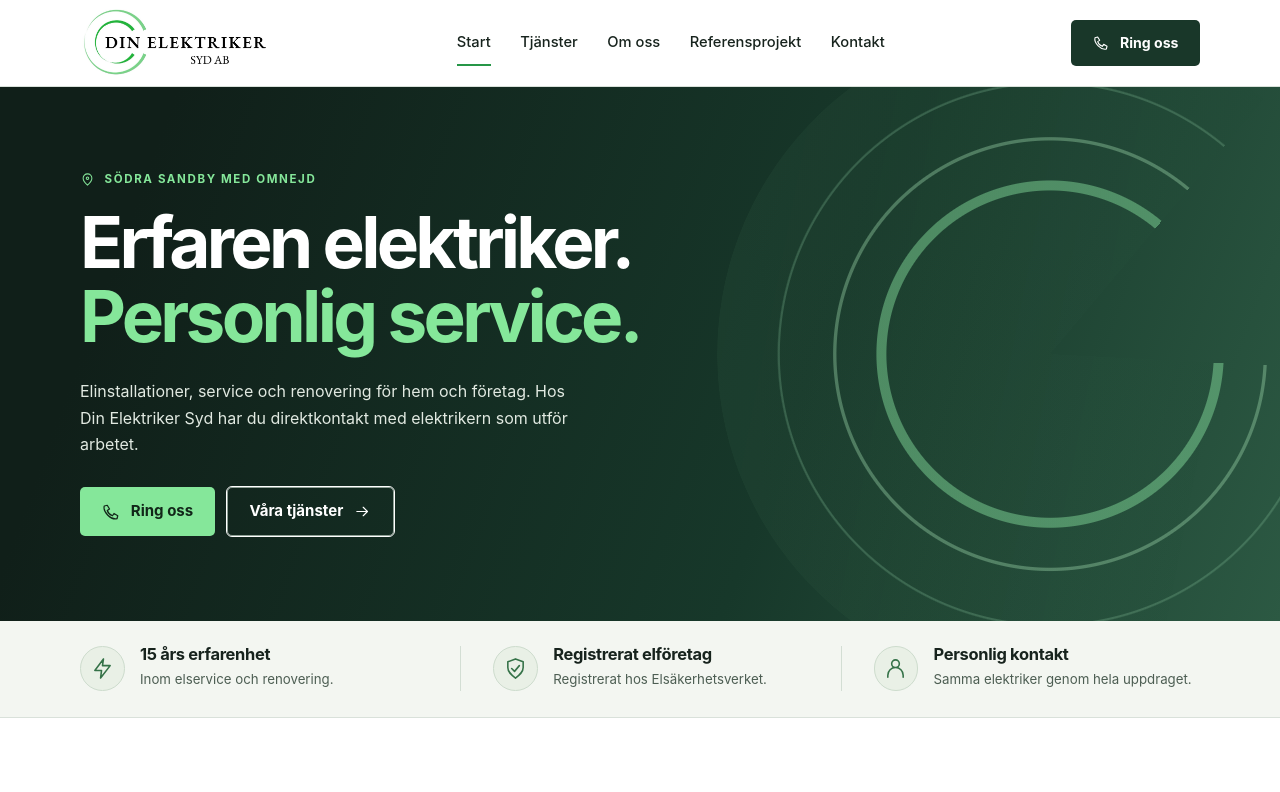
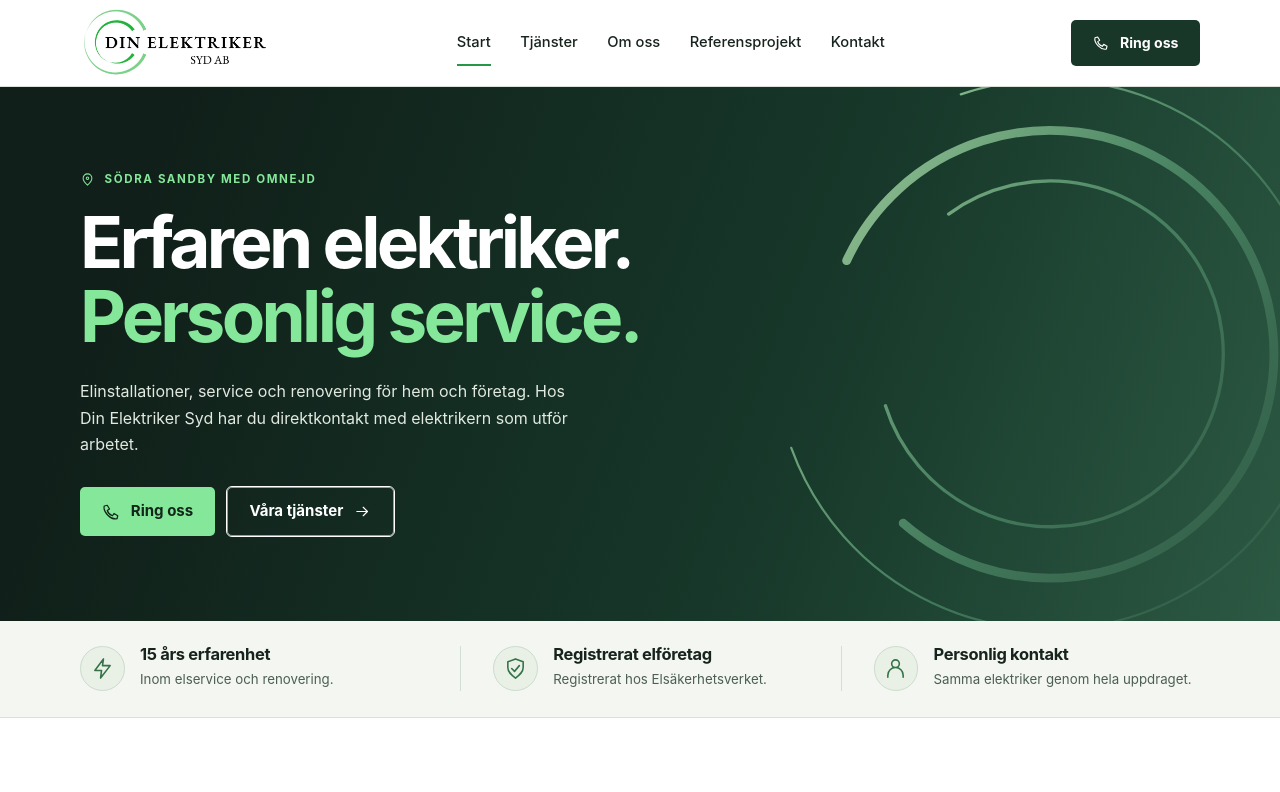
Before and after one commit to JohanKroger/din-elektriker-syd, a Next.js app: page / in a window 1280 px wide. Shown: the top 792 px of the page. Built offline with nearby package versions, Linux system fonts and the light colour scheme.

Commit message:
Mjuka upp cirkelbågarna och framhäv tjänsternas kontaktruta

```diff
--- a/app/globals.css
+++ b/app/globals.css
@@ -178,31 +178,8 @@ footer a:hover,
 	aspect-ratio: 1;
 	top: 50%;
 	right: -8%;
-	transform: translateY(-50%) rotate(-24deg);
-	border-radius: 50%;
-	background:
-		radial-gradient(
-			circle closest-side,
-			transparent 49%,
-			#80d69780 49.3%,
-			#80d69780 52%,
-			transparent 52.3%,
-			transparent 64%,
-			#a9e4b65c 64.3%,
-			#a9e4b65c 65%,
-			transparent 65.3%,
-			transparent 81%,
-			#90cda440 81.3%,
-			#90cda440 81.6%,
-			transparent 82%
-		),
-		linear-gradient(125deg, #8dda9b10, transparent 70%);
-	mask-image: conic-gradient(
-		from 75deg,
-		transparent 0deg 42deg,
-		black 42deg 349deg,
-		transparent 349deg
-	);
+	transform: translateY(-50%);
+	background: url("/cirkelbagar.svg") center / contain no-repeat;
 }
 .intro::after {
 	width: min(38vw, 35rem);
@@ -407,7 +384,6 @@ footer a:hover,
 .contact-section .contact-line {
 	border-color: #52705b;
 }
-.service-contact svg,
 .contact-section .contact-line svg,
 .intro .kicker {
 	color: var(--green);
@@ -456,6 +432,7 @@ footer {
 }
 .service-contact {
 	grid-area: 1 / 2;
+	margin-top: 2.5rem;
 	position: sticky;
 	top: 1.5rem;
 	align-self: start;
@@ -467,17 +444,38 @@ footer {
 	gap: 0.75rem;
 	min-height: 48px;
 	padding: 1rem;
-	border: 1px solid #426e53;
-	border-radius: 0.6rem;
-	background: linear-gradient(115deg, #193629, #315741);
+	justify-content: space-between;
+	border: 1px solid #91bd92;
+	border-radius: 0.85rem;
+	background: linear-gradient(120deg, #d8f6bc, #a3dea7);
+	color: #143724;
+	box-shadow: 0 6px 18px -8px #24492f50;
+}
+.service-contact strong,
+.service-contact small {
+	display: block;
+}
+.service-contact strong {
+	font-size: 1.15rem;
+	letter-spacing: -0.025em;
+}
+.service-contact small {
+	margin-top: 0.15rem;
+	font-size: 0.84rem;
+}
+.contact-arrow {
+	display: grid;
+	place-items: center;
+	flex: none;
+	width: 2.3rem;
+	height: 2.3rem;
+	border-radius: 50%;
+	background: #173b29;
 	color: white;
-	box-shadow: 0 3px 10px #14291a14;
 }
 .service-contact a:hover {
-	background: #214530;
-}
-.service-contact svg:last-child {
-	margin-left: auto;
+	background: #c0efaf;
+	box-shadow: 0 5px 16px -5px #24492f55;
 }
 .service-details section {
 	scroll-margin-top: 1rem;
@@ -510,11 +508,19 @@ footer {
 	margin-block: 1rem;
 }
 @media (max-width: 900px) {
+	.service-contact small {
+		display: none;
+	}
+	.contact-arrow {
+		width: 1.8rem;
+		height: 1.8rem;
+	}
 	.service-details {
 		display: block;
 	}
 	.service-contact {
 		top: 73px;
+		margin-top: 0;
 		padding-block: 0.4rem;
 		display: flex;
 		justify-content: flex-end;
--- a/app/tjanster/page.tsx
+++ b/app/tjanster/page.tsx
@@ -17,9 +17,13 @@ export default function ServicesPage() {
 			<div className="wrap service-details">
 				<aside className="service-contact" aria-label="Kontakt om tjänster">
 					<a href="/kontakt">
-						<Icon name="mail" />
-						<strong>Kontakta oss</strong>
-						<Icon name="arrow" size={18} />
+						<span>
+							<strong>Kontakta oss</strong>
+							<small>Telefon och e-post</small>
+						</span>
+						<span className="contact-arrow">
+							<Icon name="arrow" size={18} />
+						</span>
 					</a>
 				</aside>
 				<div className="service-list">
```
Also changed, not shown: public/cirkelbagar.svg (added).
